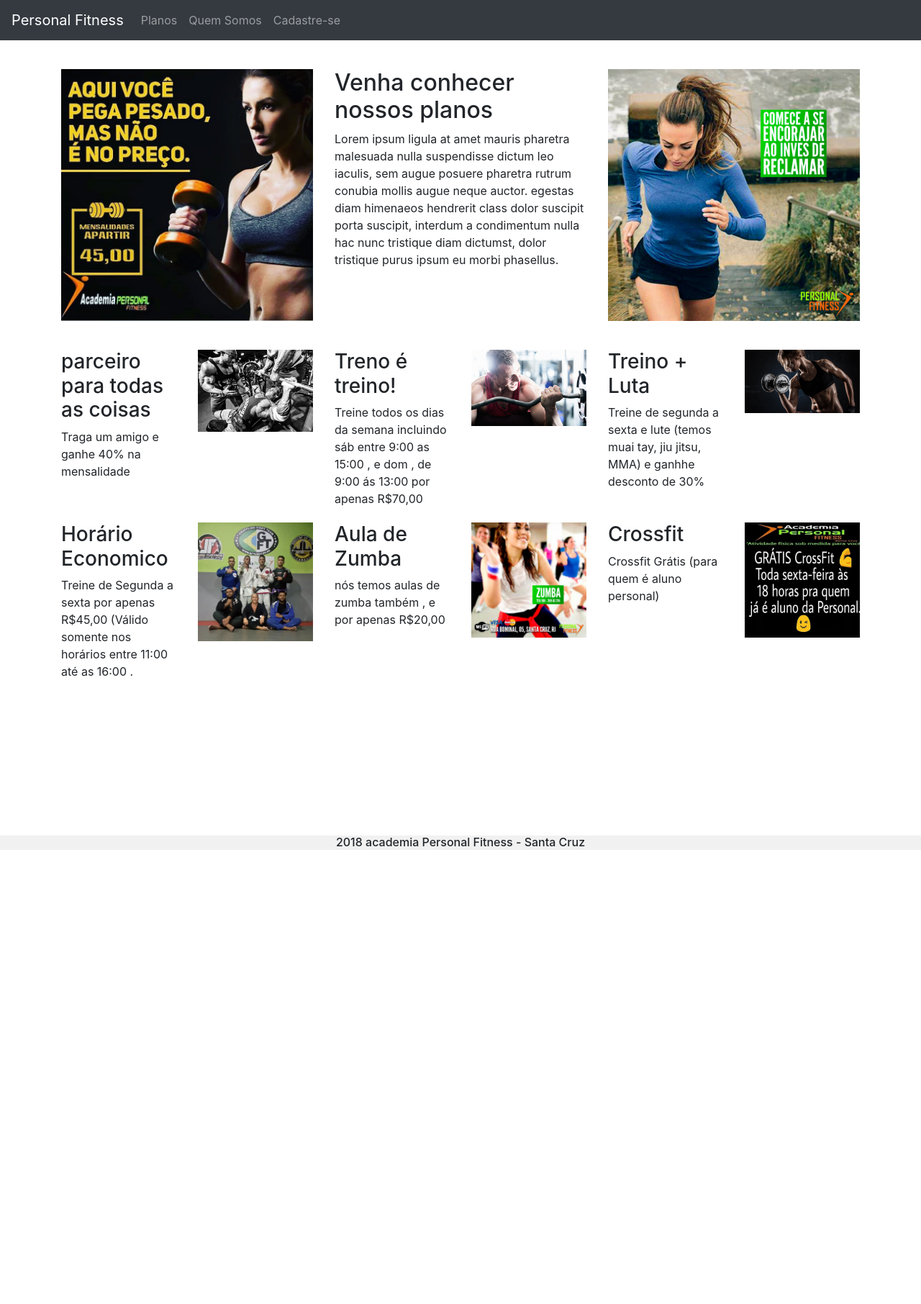
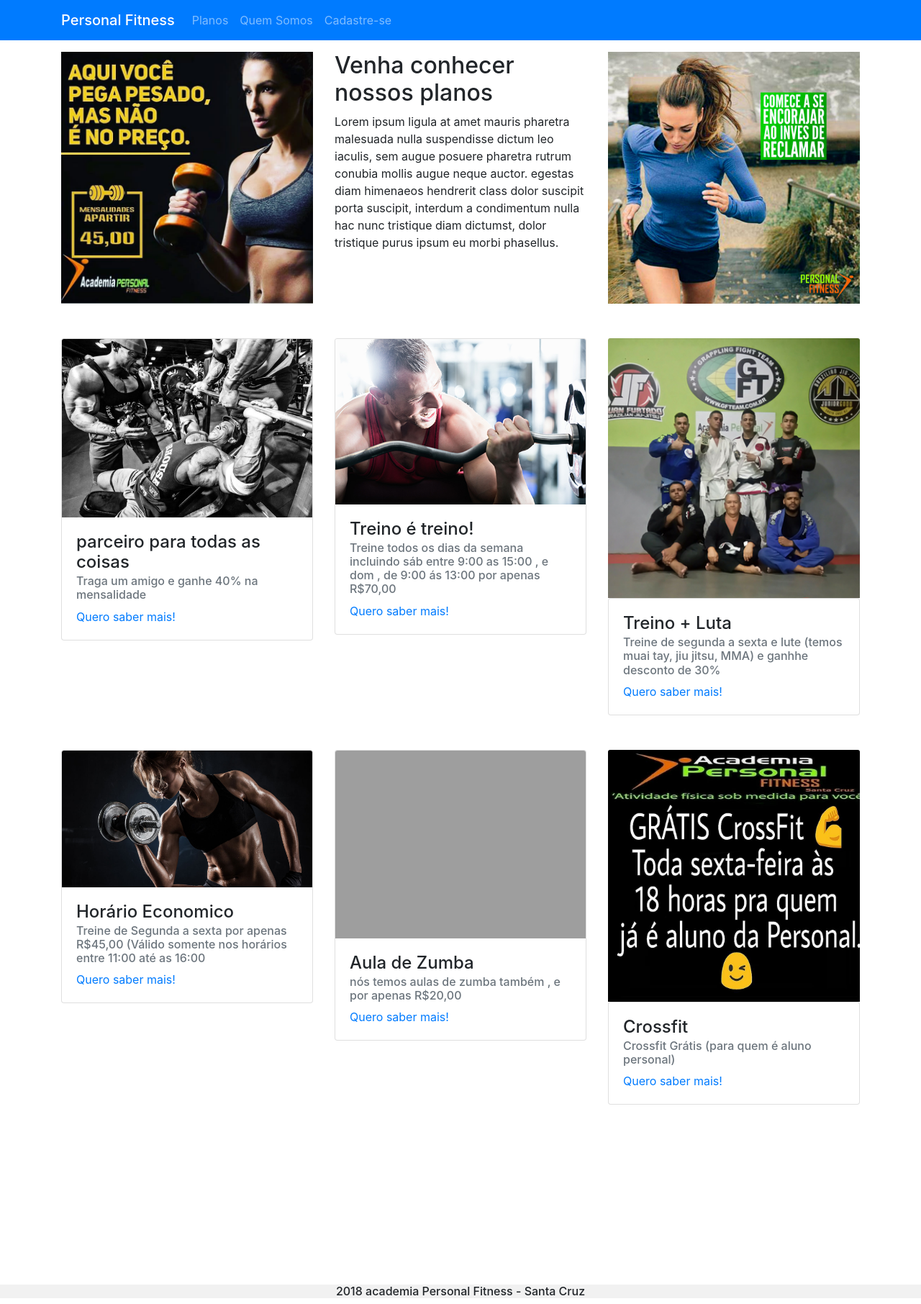
Before and after one commit to paulophf1/Projeto-Integrador, a PHP site: page /plan.php in a window 1280 px wide. Shown: the whole page at 72% size. Before the commit the page ends 1181 px from the top, so only its background shows below. Run offline with PHP 8.4, Linux system fonts and the light colour scheme; grey boxes are pictures that could not be loaded.

Commit message:
alteração 1.3

```diff
--- a/cad2.php
+++ b/cad2.php
@@ -24,7 +24,7 @@
   setcookie("telefone", $telefone, time()+60*60*24);
   setcookie("email", $email, time()+60*60*24);
   header("Refresh:3 index.php");
+
    echo "Usuário cadastrado com sucesso!";
-
   }
   ?>
--- a/plan.php
+++ b/plan.php
@@ -14,11 +14,13 @@
 
 <body>
     <header>
-        <nav class="navbar navbar-expand-sm bg-dark navbar-dark">
-            <!-- Brand/logo -->
-            <a class="navbar-brand" href="index.php">Personal Fitness</a>
-
-            <!-- Links -->
+    <nav class="navbar navbar-expand-lg bg-primary navbar-dark fixed-top" id="mainNav">
+    <div class="container">
+      <a class="navbar-brand h1 mb-0" href="index.php">Personal Fitness</a>
+      <button class="navbar-toggler" type="button" data-toggle="collapse" data-target="#collapsibleNavbar">
+        <span class="navbar-toggler-icon"></span>
+      </button>
+      <div class="collapse navbar-collapse" id="collapsibleNavbar">
         <ul class="navbar-nav">
           <li class="nav-item">
             <a class="nav-link" href="plan.php">Planos</a>
@@ -30,11 +32,14 @@
             <a class="nav-link" href="cad.php">Cadastre-se</a>
           </li>
         </ul>
+      </div>
+    </div>
 </nav>
     </header>
 
-    <div class="container" style="margin-top: 40px;">
-        <div class="row">
+    <div class="container" >
+        <p>.</p>
+        <div class="row mt-5 ">
             <div class="col-sm-4">
                 <img class="img-fluid" src="img/prec.jpg" alt="Chania" width="460" height="345">
             </div>
@@ -51,56 +56,75 @@
             </div>
         </div>
     </div>
-    <div class="container" style="margin-top: 40px;">
-        <div class="row">
-            <div class="col-sm-2">
-                <h3>parceiro para todas as coisas</h3>
-                <p>Traga um amigo e ganhe 40% na mensalidade</p>
-            </div>
-            <div class="col-sm-2">
-                <img class="img-fluid" src="img/amigo.jpg" alt="Chania" width="460" height="345">
-            </div>
-            <div class="col-sm-2">
-                <h3>Treno é treino!</h3>
-                <p>Treine todos os dias da semana incluindo sáb entre 9:00 as 15:00 , e dom , de 9:00 ás 13:00 por apenas R$70,00</p>
-            </div>
-            <div class="col-sm-2">
-                <img class="img-fluid" src="img/treino.jpg" alt="Chania" width="460" height="345">
-            </div>
-            <div class="col-sm-2">
-                <h3>Treino + Luta </h3>
-                <p>Treine de segunda a sexta e lute (temos muai tay, jiu jitsu, MMA) e ganhhe desconto de 30%</p>
-            </div>
-            <div class="col-sm-2">
-                <img class="img-fluid" src="img/eco.jpg" alt="Chania" width="460" height="345">
+    <div class="container my-5">
+        <div class="row mb-5">
+            <div class="col-sm-4">
+                <div class="card">
+                  <img class="card-img-top" src="img/amigo.jpg">
+                    <div class="card-body">
+                        <h4 class="card-tittle">parceiro para todas as coisas</h4>
+                        <h6 class="card-subtitle mb-2 text-muted"> Traga um amigo e ganhe 40% na mensalidade</h6>
+                        <a href="cad.php" class="card-link">Quero saber mais!</a>
                     </div>
                 </div>
             </div>
-    <div class="container" style="margin-top: 5px;">
-        <div class="row">
-            <div class="col-sm-2">
-                <h3>Horário Economico</h3>
-                <p>Treine de Segunda a sexta por apenas R$45,00 (Válido somente nos horários entre 11:00 até as 16:00 .</p>
-            </div>
-            <div class="col-sm-2">
-                <img class="img-fluid" src="img/luta.jpg" alt="Chania" width="460" height="345">
-            </div>
-            <div class="col-sm-2">
-                <h3>Aula de Zumba</h3>
-                <p>nós temos aulas de zumba também , e por apenas R$20,00</p>
-            </div>
-            <div class="col-sm-2">
-                <img class="img-fluid" src="img/zumba.png" alt="Chania" width="460" height="345">
-            </div>
-            <div class="col-sm-2">
-                <h3>Crossfit</h3>
-                <p>Crossfit Grátis (para quem é aluno personal)</p>
-            </div>
-            <div class="col-sm-2">
-                <img class="img-fluid" src="img/gratis.jpg" alt="Chania" width="460" height="345">
+            <div class="col-sm-4">
+                <div class="card">
+                  <img class="card-img-top" src="img/treino.jpg">
+                    <div class="card-body">
+                        <h4 class="card-tittle">Treino é treino!</h4>
+                        <h6 class="card-subtitle mb-2 text-muted"> Treine todos os dias da semana incluindo sáb entre 9:00 as 15:00 , e dom , de 9:00 ás 13:00 por apenas R$70,00</h6>
+                        <a href="cad.php" class="card-link">Quero saber mais!</a>
                     </div>
                 </div>
             </div>
+            <div class="col-sm-4">
+            <img class="card-img-top" src="img/luta.jpg">
+                <div class="card">
+                    <div class="card-body">
+                        <h4 class="card-tittle">Treino + Luta</h4>
+                        <h6 class="card-subtitle mb-2 text-muted">Treine de segunda a sexta e lute (temos muai tay, jiu jitsu, MMA) e ganhhe desconto de 30%</h6>
+                        <a href="cad.php" class="card-link">Quero saber mais!</a>
+                    </div>
+                </div>
+            </div>
+        </div>
+    </div>
+    <div class="container">
+        <div class="row mb-5">
+            <div class="col-sm-4">
+                <div class="card">
+                  <img class="card-img-top" src="img/eco.jpg">
+                    <div class="card-body">
+                        <h4 class="card-tittle">Horário Economico</h4>
+                        <h6 class="card-subtitle mb-2 text-muted">Treine de Segunda a sexta por apenas R$45,00 (Válido somente nos horários entre 11:00 até as 16:00</h6>
+                        <a href="cad.php" class="card-link">Quero saber mais!</a>
+                    </div>
+                </div>
+            </div>
+            <div class="col-sm-4">
+                <div class="card">
+                  <img class="card-img-top" src="img/zumba.jpg">
+                    <div class="card-body">
+                        <h4 class="card-tittle">Aula de Zumba</h4>
+                        <h6 class="card-subtitle mb-2 text-muted"> nós temos aulas de zumba também , e por apenas R$20,00</h6>
+                        <a href="cad.php" class="card-link">Quero saber mais!</a>
+                    </div>
+                </div>
+            </div>
+            <div class="col-sm-4">
+            <img class="card-img-top" src="img/gratis.jpg">
+                <div class="card">
+                    <div class="card-body">
+                        <h4 class="card-tittle">Crossfit</h4>
+                        <h6 class="card-subtitle mb-2 text-muted">Crossfit Grátis (para quem é aluno personal)</h6>
+                        <a href="cad.php" class="card-link">Quero saber mais!</a>
+                    </div>
+                </div>
+            </div>
+        </div>
+    </div>
+
 </body>
 
       <footer >
--- a/style.css
+++ b/style.css
@@ -4,5 +4,8 @@ footer {
     padding: 0px;
     bottom: 0;
     width: 100%;
-    margin-top: 200px;
+    margin-top: 250px;
 }
+.edit{
+    margin-top: 40px;
+}
```
Also changed, not shown: cad.php (+11 -7 lines), index.php (+10 -6 lines), qsm.php (+9 -5 lines). Lines whose indentation alone changed are shown as unchanged.
